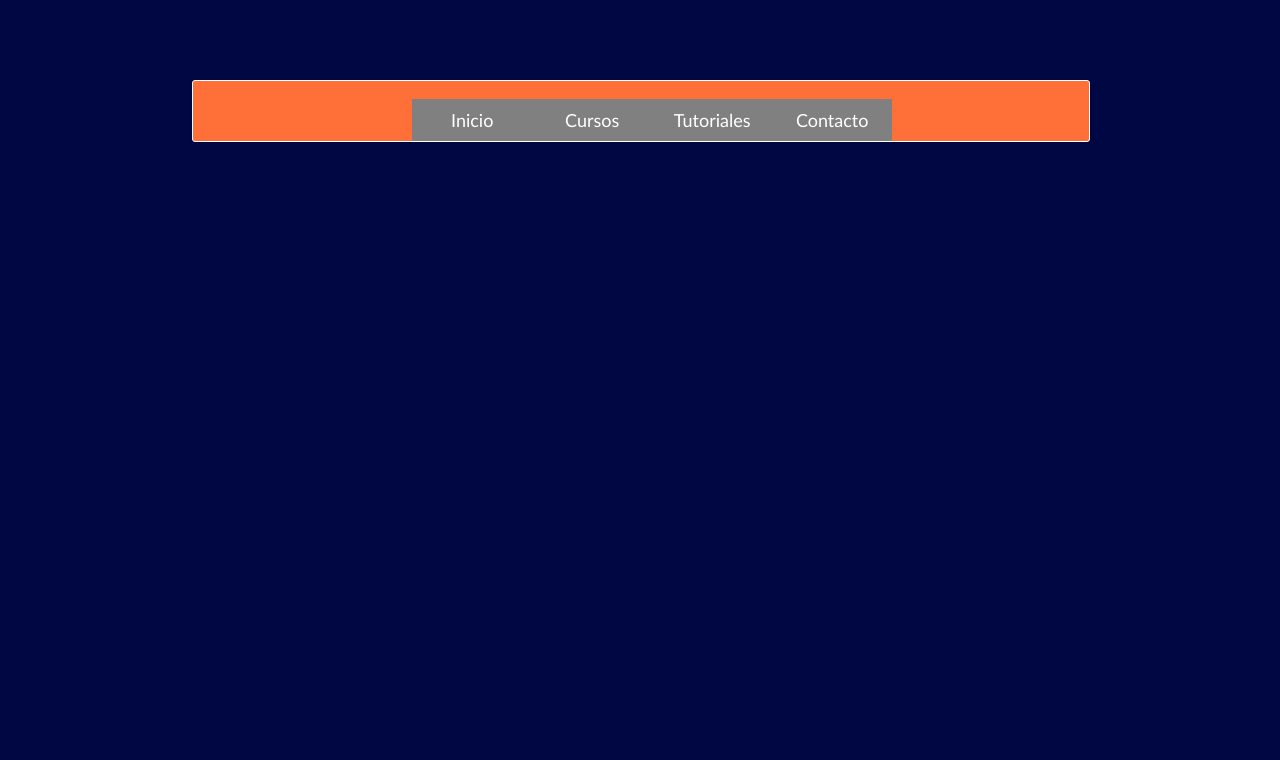
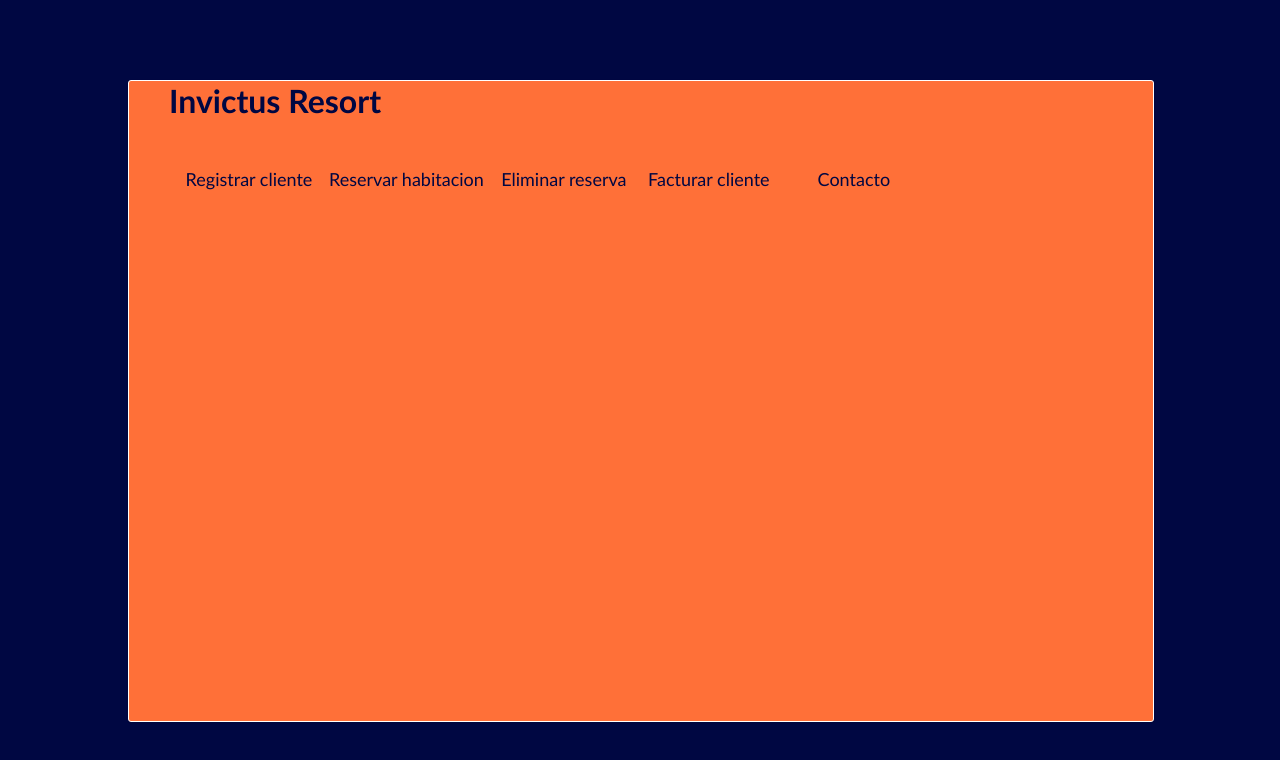
Before and after one commit to pablitoacero6/InvictusResort, a plain HTML site: page Cliente/Receptionist/ViewReceptionist.html in a window 1280 px wide. Drawn offline with Linux system fonts and the light colour scheme.

Commit message:
IR-14 edición interfaz recepcionista

```diff
--- a/Cliente/Receptionist/ViewReceptionist.html
+++ b/Cliente/Receptionist/ViewReceptionist.html
@@ -9,18 +9,14 @@
 </head>
 <body>
     <div id="container">
+      <h1>Invictus Resort</h1>
       <header>
           <nav>
             <ul id="menu">
-                <li><a href="">Inicio</a></li>
-                <li><a href="">Cursos</a>
-                  <ul>
-                    <li><a href="">Frontend</a></li>
-                    <li><a href="">Backend</a></li>
-                    <li><a href="">Mobile</a></li>
-                  </ul>
-                </li>
-                <li><a href="">Tutoriales</a></li>
+              <li><a href="">Registrar cliente</a></li>
+              <li><a href="">Reservar habitacion</a></li>
+              <li><a href="">Eliminar reserva</a></li>
+              <li><a href="">Facturar cliente</a></li>
               <li><a href="">Contacto</a></li>
             </ul>
           </nav>
--- a/Cliente/Receptionist/styleViewReceptionist.css
+++ b/Cliente/Receptionist/styleViewReceptionist.css
@@ -10,10 +10,11 @@ html, body {
 
 #container {
     position: fixed;
-    width: 70%;
+    width: 80%;
+    height: 80%;
     top: 10%;
-    left: 15%;
-    right: 15%;
+    left: 10%;
+    right: 10%;
     background: #FF7038;
     border-radius: 3px;
     border: 1px solid white;
@@ -35,13 +36,25 @@ html, body {
     animation-timing-function: linear;
 }
 
+  h1,h2 {
+    margin: 0px;
+  }
+
+  h1 {
+    margin-left: 40px;
+    display: inline-block;
+    color: #000742 ;
+  }
+
   header{
+    margin-top: 30px;
     font-family: Calibri;
     font-size: 18px;
-    width: 60%;
-    margin-left: 20%;
-    margin-right: 20%;
-    margin: 0 auto;
+    display: inline-block;
+  }
+
+  header:hover {
+    display: inline-block;
   }
 
   ul{
@@ -49,16 +62,15 @@ html, body {
   }
 
   #menu li>a{
-    background-color: grey;
-    color: white;
-    padding: 10px;
+    color: #000742;
+    padding-left: 15px;
+    margin: 0 auto;
     display: block;
     text-decoration: none;
-    min-width: 100px;
+    min-width: 130px;
   }
   #menu li>a:hover{
-    color: #000;
-    background-color: #eaeaea;
+    color: white;
   }
   #menu>li{
     float: left;
```
Lines whose indentation alone changed are shown as unchanged.
